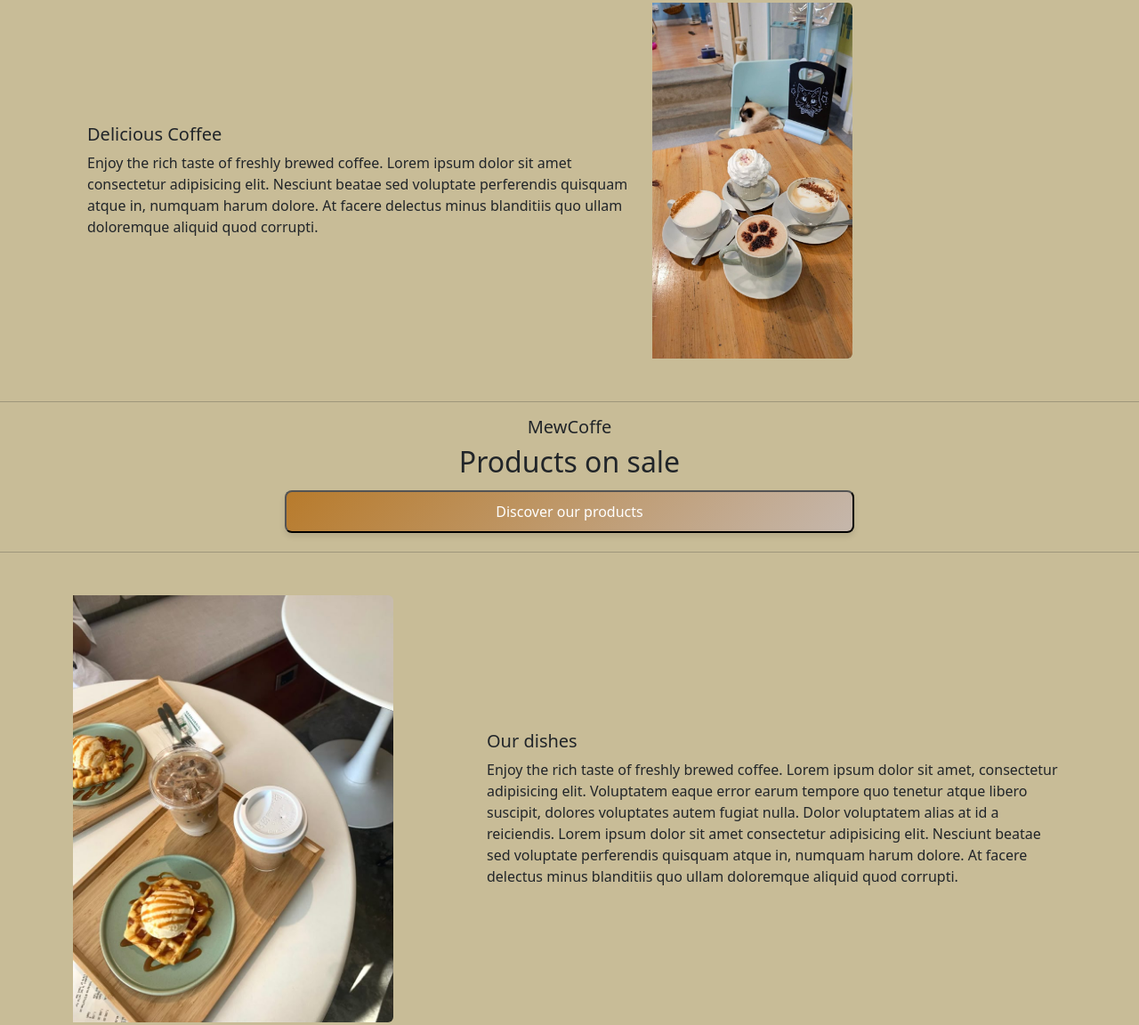
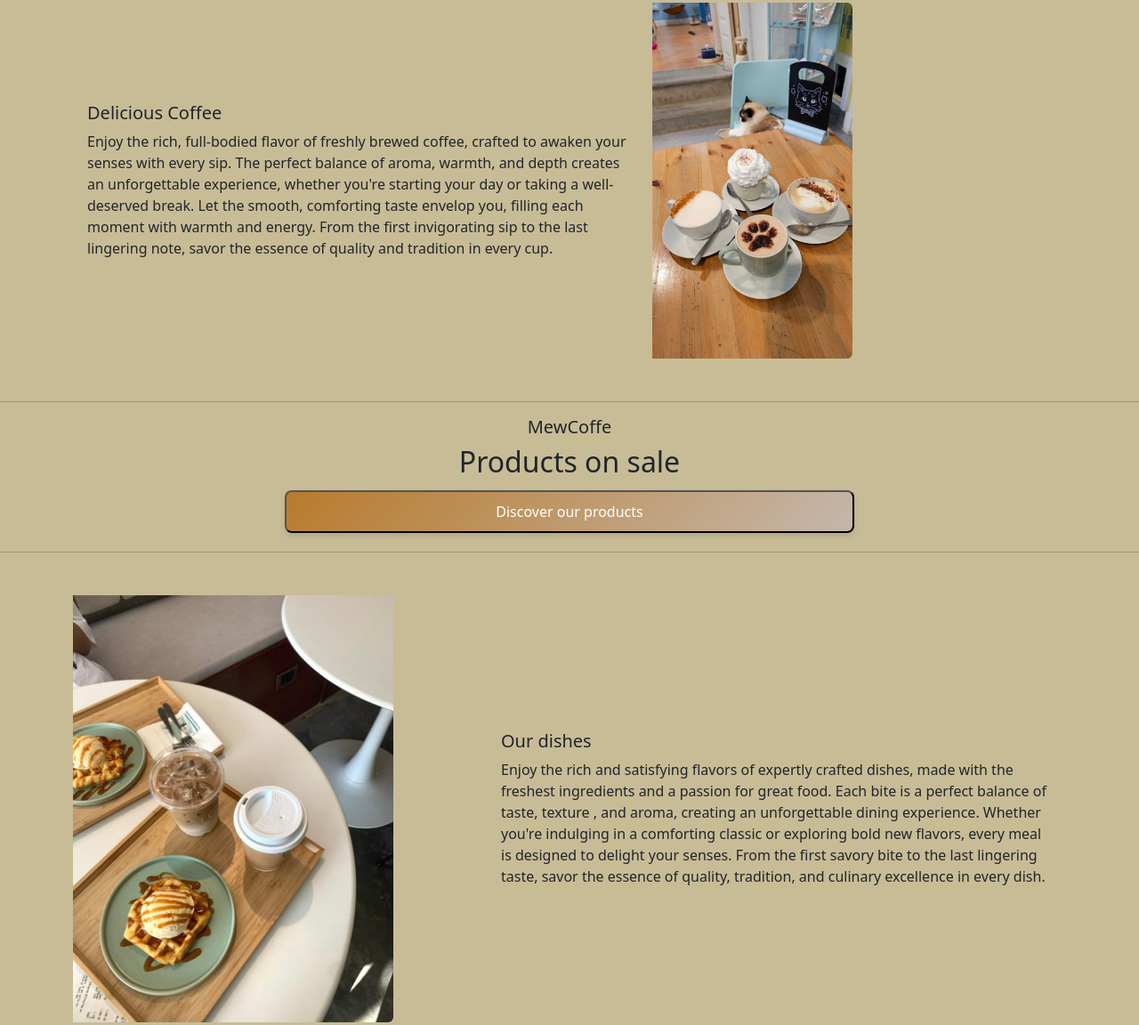
Before and after one commit to ManuGabilondo/MewCaf-, a plain HTML site: page index.html in a window 1280 px wide. Shown: the part 297-1449 px from the top of the page at 89% size. Drawn offline with nearby package versions, Linux system fonts and the light colour scheme.

Commit message:
last touches

```diff
--- a/css/location.css
+++ b/css/location.css
@@ -4,6 +4,9 @@
     border-radius: 8px;
     box-shadow: 0 0 10px rgba(0, 0, 0, 0.1);
     padding: 20px;
+}
+.card{
+    margin: 0;
 }
 h2 {
     text-align: center;
--- a/index.html
+++ b/index.html
@@ -42,7 +42,11 @@
                 <div class="row g-0">
                     <div class="col-7 d-flex flex-column justify-content-center p-3">
                         <h5 class="card-title">Delicious Coffee</h5>
-                        <p class="card-text">Enjoy the rich taste of freshly brewed coffee. Lorem ipsum dolor sit amet consectetur adipisicing elit. Nesciunt beatae sed voluptate perferendis quisquam atque in, numquam harum dolore. At facere delectus minus blanditiis quo ullam doloremque aliquid quod corrupti.
+                        <p class="card-text">
+                            Enjoy the rich, full-bodied flavor of freshly brewed coffee,
+                             crafted to awaken your senses with every sip. The perfect balance of aroma,
+                            warmth, and depth creates an unforgettable experience, whether you're starting your day or taking a well-deserved break. Let the smooth, comforting taste envelop you, filling each moment with warmth and energy. From the first invigorating sip to the last lingering note,
+                            savor the essence of quality and tradition in every cup.
                         </p>
                     </div>
                     <div class="col-5">
@@ -56,8 +60,10 @@
             <div class="text-center">
                 <h5>MewCoffe</h5>
                 <h2>Products on sale</h2>
-                <button class="button-products">Discover our products</button>
-            </div>
+                <a href="./html/drinks.html">
+                        <button class="button-products">Discover our products</button>
+                    </a>
+                    </div>
         <hr>
             <!--DISHES-->
         <div class="container d-flex justify-content-center mt-5 mb-5">
@@ -66,10 +72,15 @@
                     <div class="col-5">
                         <img src="img/dishes.jpeg" style="max-height: 30rem;" class="img-fluid rounded-end" alt="Coffee">
                     </div>
-                    <div class="col-7 d-flex flex-column justify-content-center ">
+                    <div class="col-7 d-flex flex-column justify-content-center  p-3">
                         <h5 class="card-title">Our dishes</h5>
-                        <p class="card-text">Enjoy the rich taste of freshly brewed coffee. Lorem ipsum dolor sit amet, consectetur adipisicing elit. Voluptatem eaque error earum tempore quo tenetur atque libero suscipit, dolores voluptates autem fugiat nulla. Dolor voluptatem alias at id a reiciendis. Lorem ipsum dolor sit amet consectetur adipisicing elit. Nesciunt beatae sed voluptate perferendis quisquam atque in, numquam harum dolore. At facere delectus minus blanditiis quo ullam doloremque aliquid quod corrupti.
-                        </p>
+                        <p class="card-text">
+                            Enjoy the rich and satisfying flavors of
+                             expertly crafted dishes, made with the freshest ingredients
+                             and a passion for great food. Each bite is a perfect balance of taste, texture
+                             , and aroma, creating an unforgettable dining experience. Whether you're indulging in
+                             a comforting classic or exploring bold new flavors, every meal is designed to delight your senses. From the first savory bite to the last lingering taste, savor the
+                             essence of quality, tradition, and culinary excellence in every dish.                        </p>
                     </div>
 
                 </div>
```
